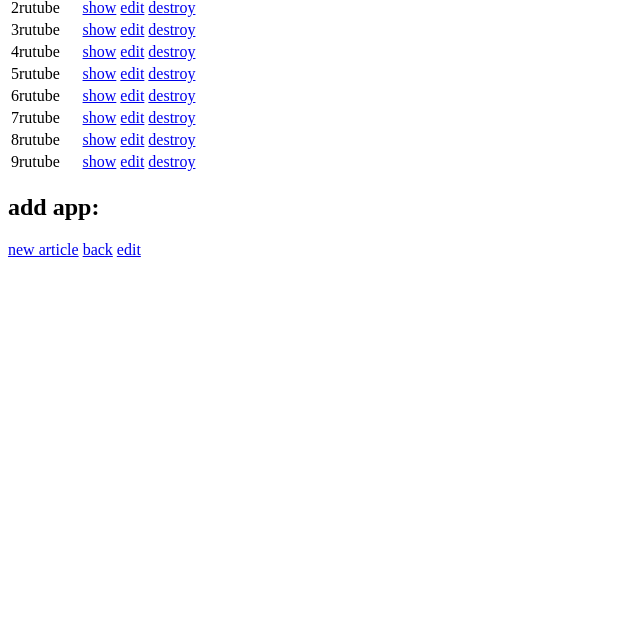
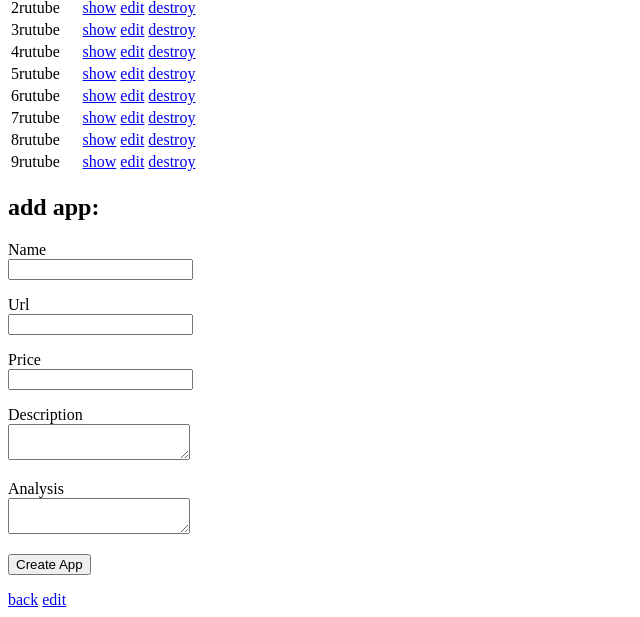
Before and after one commit to Shokuninteam/iphone-apps-world-server, a Rails app: page /categories/1 in a window 1280 px wide. Shown: the part 763-1380 px from the top of the page, without its empty margins (0-640 px from the left). Before the commit the page ends 1020 px from the top, so only its background shows below. Run offline with Rails 7, Linux system fonts and the light colour scheme; a user stored in the database is signed in; data comes from the database, SQL or seed files in the repository; style sheets or scripts are compiled from the project's sources; some libraries are stand-ins or nearby versions.

Commit message:
create apps

```diff
--- a/iphone-apps-world-serv/app/controllers/apps_controller.rb
+++ b/iphone-apps-world-serv/app/controllers/apps_controller.rb
@@ -1,12 +1,12 @@
 class AppsController < AdminsController
 
- def new
+  def new
   end
 
   def create
     @category = Category.find(params[:category_id])
     @app = @category.apps.create(app_params)
-    redirect_to @app
+    redirect_to category_path(@category)
   end
 
   def destroy
--- a/iphone-apps-world-serv/app/views/apps/_form.html.erb
+++ b/iphone-apps-world-serv/app/views/apps/_form.html.erb
@@ -1,4 +1,4 @@
-<%= form_for([@category, @category.apps.build]) do |f|%>
+<%= form_for ([@category, @category.apps.build]) do |f|%>
 	<p>
 		<%= f.label :name%><br>
 		<%= f.text_field :name %>
@@ -6,20 +6,22 @@
 
 	<p>
 		<%= f.label :url%><br>
-		<%= f.text_area :url%>
+		<%= f.text_field :url%>
 	</p>
 
 	<p>
 		<%= f.label :price%><br>
 		<%= f.number_field :price%>
 	</p>
+	<p>
+		<%= f.label :Description%><br>
+		<%= f.text_area :description%>
+	</p>
 
-<h2>add pros:</h2>
-<%= render 'pros/form'%>
-<h2>add cons:</h2>
-<%= render 'cons/form'%>
-<h2>add cons:</h2>
-<%= render 'top10s/form'%>
+	<p>
+		<%= f.label :analysis%><br>
+		<%= f.text_area :analysis%>
+	</p>
 
 	<p>
 		<%= f.submit%>
--- a/iphone-apps-world-serv/app/views/categories/show.html.erb
+++ b/iphone-apps-world-serv/app/views/categories/show.html.erb
@@ -21,7 +21,7 @@
 <!--ADDArticles-->
 
 <h2>add app:</h2>
-<%= link_to 'new article', new_category_app_path(@category) %>
+<%= render 'apps/form'%>
 
 
 <!-- links -->
```
